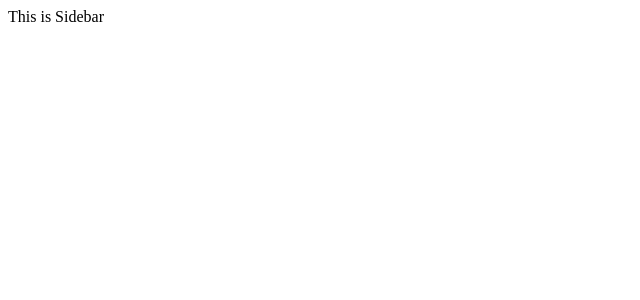
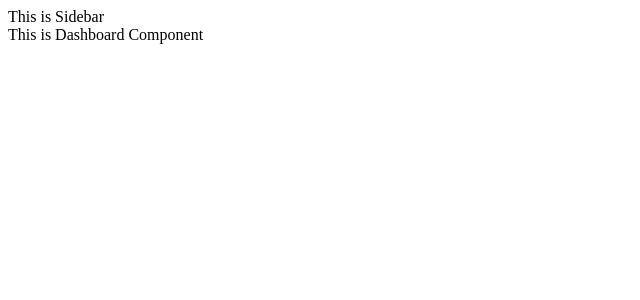
Before and after one commit to MariOdy/trial-task, a Next.js app: page / in a window 1280 px wide. Shown: the top 300 px of the page, without its empty margins (0-640 px from the left). Built offline with nearby package versions, Linux system fonts and the light colour scheme.

Commit message:
Add Dashboard component

```diff
--- a/app/page.tsx
+++ b/app/page.tsx
@@ -1,11 +1,14 @@
 import Sidebar from "@/components/Sidebar";
+import Dashboard from "@/components/Dashboard";
 
 import styles from "./styles.module.scss";
 
-export default function Home() {
+const Home = () => {
   return (
     <main className={styles.main_page}>
       <Sidebar />
+      <Dashboard />
     </main>
   );
-}
+};
+export default Home;
--- /dev/null
+++ b/components/Dashboard/Dashboard.tsx
@@ -0,0 +1,8 @@
+import React from "react";
+import styles from "./styles.module.scss";
+
+const Dashboard: React.FC = () => {
+  return <div>This is Dashboard Component</div>;
+};
+
+export default Dashboard;
--- /dev/null
+++ b/components/Dashboard/index.tsx
@@ -0,0 +1,3 @@
+import Dashboard from "./Dashboard";
+
+export default Dashboard;
```
Also changed, not shown: components/Dashboard/styles.module.scss (added).
